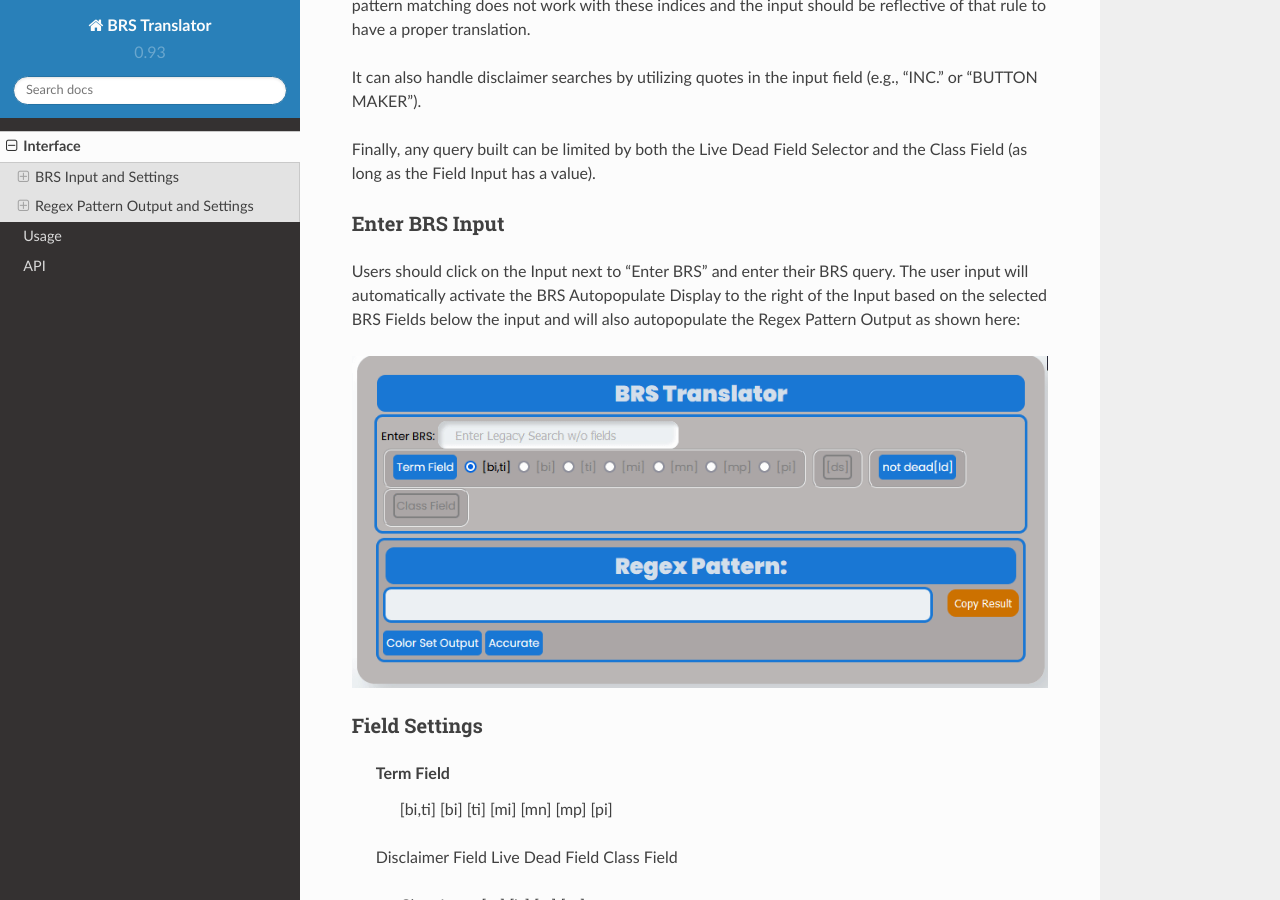
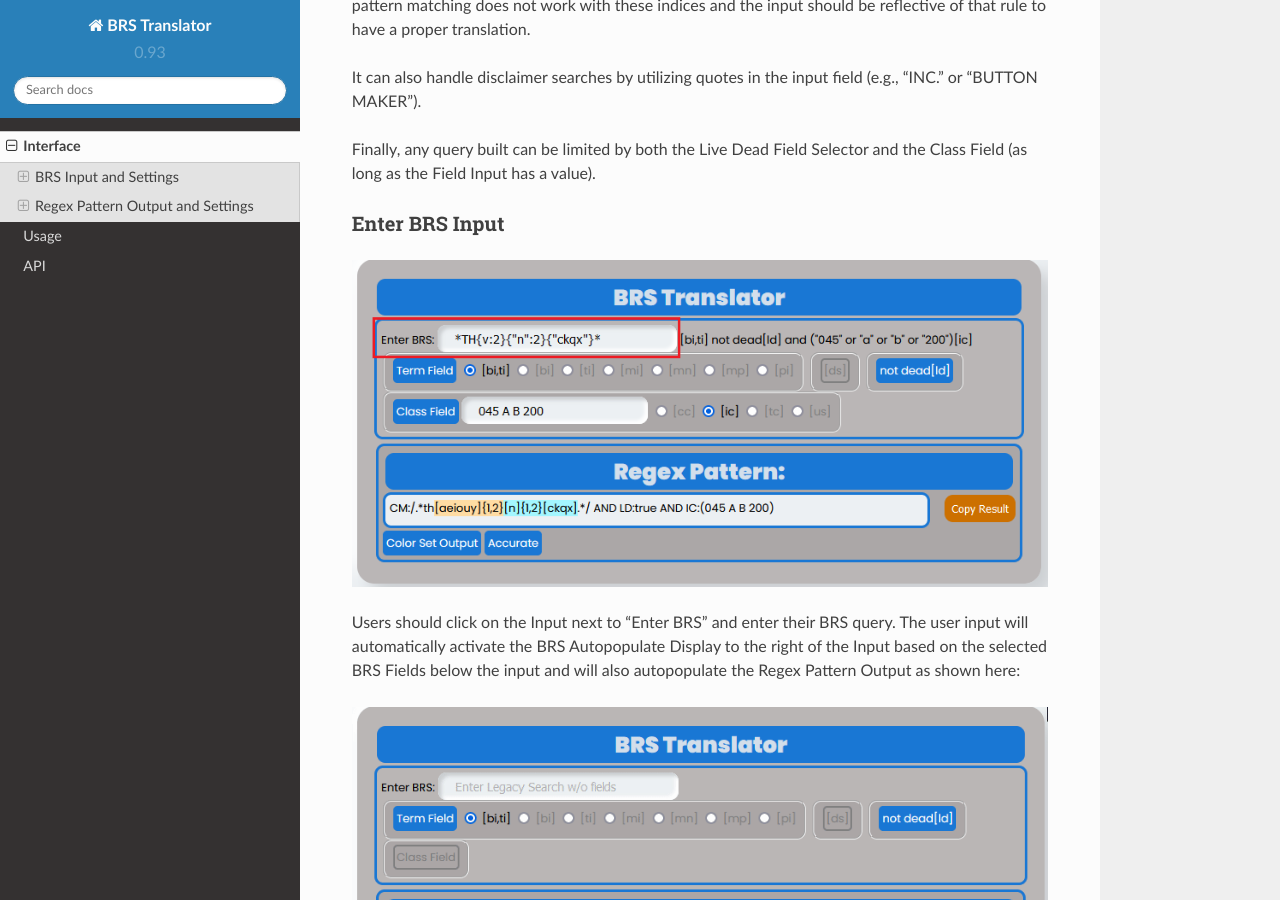
Before and after one commit to Ayjent/BRS-Translator, a Sphinx documentation site: the page built from docs/source/interface.rst, in a window 1280 px wide and 900 px high, scrolled down 865 px. Built offline with Sphinx 7.4.7 and the Read the Docs theme 2.0.0, drawn with Linux system fonts in a browser that asks for light colours.

Commit message:
Update interface.rst

```diff
--- a/docs/source/interface.rst
+++ b/docs/source/interface.rst
@@ -18,6 +18,7 @@ Finally, any query built can be limited by both the Live Dead Field Selector and
 
 Enter BRS Input
 ^^^^^^^^^^^^^^^
+.. image:: ../_static/BRSInputHighlight.png
 
 Users should click on the Input next to "Enter BRS" and enter their BRS query.  The user input will automatically activate the BRS Autopopulate Display to the right of the Input based on the selected BRS Fields below the input and will also autopopulate the Regex Pattern Output as shown here:
 
```
